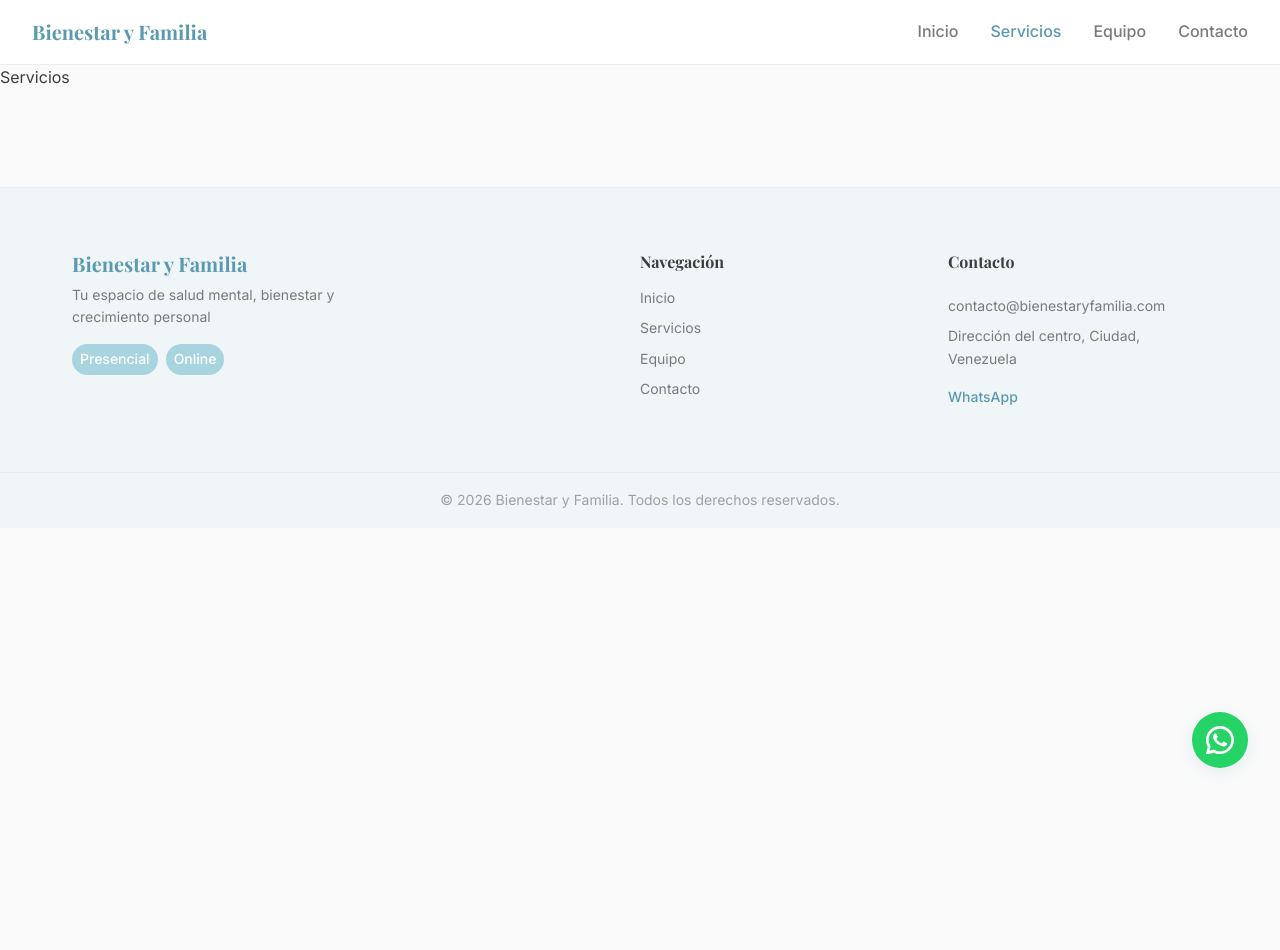
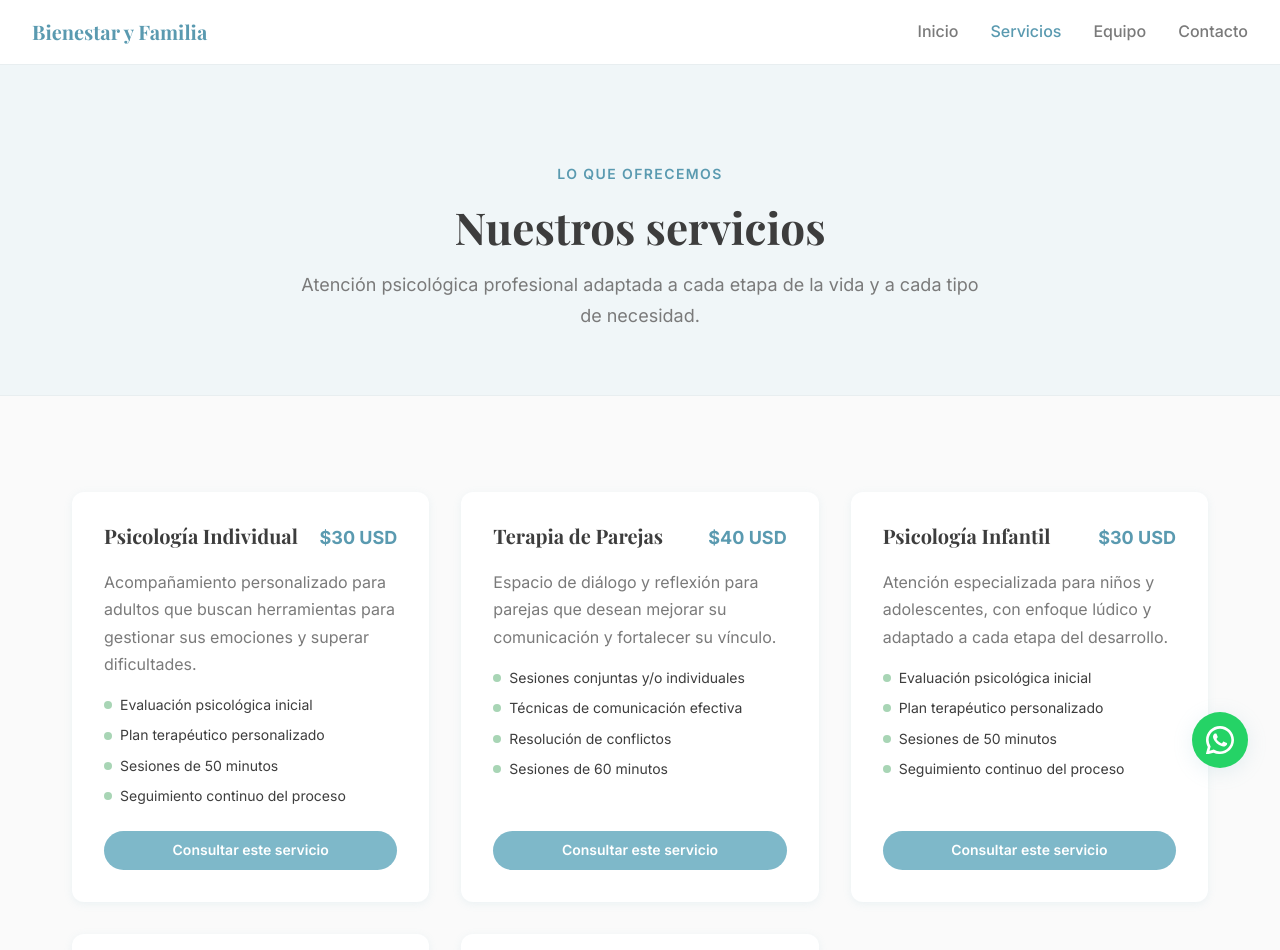
Before and after one commit to gabriela-her/bienestar-familia, a React (Vite) app: page /servicios in a window 1280 px wide. Shown: the top 950 px of the page. Before the commit the page ends 800 px from the top, so only its background shows below. Built offline with nearby package versions, Linux system fonts and the light colour scheme.

Commit message:
feat: add servicios page with service cards and CTA

```diff
--- a/src/data/config.ts
+++ b/src/data/config.ts
@@ -55,30 +55,59 @@ images: {
             id: 'psicologia-individual',
             title: 'Psicología Individual',
             description: 'Acompañamiento personalizado para adultos que buscan herramientas para gestionar sus emociones y superar dificultades.',
+            details: [
+                'Evaluación psicológica inicial',
+                'Plan terapéutico personalizado',
+                'Sesiones de 50 minutos',
+                'Seguimiento continuo del proceso',
+            ],
             price: 30,
         },
         {
             id: 'terapia-parejas',
             title: 'Terapia de Parejas',
             description: 'Espacio de diálogo y reflexión para parejas que desean mejorar su comunicación y fortalecer su vínculo.',
+            details: [
+                'Sesiones conjuntas y/o individuales',
+                'Técnicas de comunicación efectiva',
+                'Resolución de conflictos',
+                'Sesiones de 60 minutos',
+            ],
             price: 40,
         },
         {
             id: 'psicologia-infantil',
             title: 'Psicología Infantil',
             description: 'Atención especializada para niños y adolescentes, con enfoque lúdico y adaptado a cada etapa del desarrollo.',
+            details: [
+                'Evaluación psicológica inicial',
+                'Plan terapéutico personalizado',
+                'Sesiones de 50 minutos',
+                'Seguimiento continuo del proceso',
+            ],
             price: 30,
         },
         {
             id: 'terapia-familiar',
             title: 'Terapia Familiar',
             description: 'Intervención sistémica para familias que atraviesan conflictos o cambios y buscan mejorar su dinámica.',
+            details: [
+                'Sesiones conjuntas y/o individuales',
+                'Técnicas de comunicación efectiva',
+                'Resolución de conflictos',
+                'Sesiones de 60 minutos',
+            ],
             price: 45,
         },
         {
             id: 'talleres',
             title: 'Talleres Grupales',
             description: 'Sesiones grupales en un espacio amplio y acogedor, diseñadas para el crecimiento personal y el bienestar colectivo.',
+            details: [
+                'Actividades lúdicas y participativas',
+                'Espacio seguro para la expresión emocional',
+                'Aprendizaje colaborativo',
+            ],
             price: 20,
         },
     ],
--- /dev/null
+++ b/src/pages/Servicios/Servicios.css
@@ -0,0 +1,65 @@
+.servicios__hero {
+  background-color: var(--color-background-soft);
+  padding: var(--spacing-4xl) 0 var(--spacing-3xl);
+  border-bottom: 1px solid var(--color-border);
+}
+
+.servicios__hero-container {
+  max-width: var(--max-width);
+  margin: 0 auto;
+  padding: 0 var(--spacing-xl);
+  text-align: center;
+}
+
+.servicios__label {
+  display: inline-block;
+  color: var(--color-primary-dark);
+  font-size: var(--font-size-sm);
+  font-weight: var(--font-weight-semibold);
+  text-transform: uppercase;
+  letter-spacing: 0.1em;
+  margin-bottom: var(--spacing-md);
+}
+
+.servicios__title {
+  font-size: var(--font-size-4xl);
+  color: var(--color-text);
+  margin-bottom: var(--spacing-md);
+}
+
+.servicios__subtitle {
+  font-size: var(--font-size-lg);
+  color: var(--color-text-light);
+  max-width: var(--max-width-text);
+  margin: 0 auto;
+  line-height: 1.7;
+}
+
+.servicios__grid-section {
+  padding: var(--spacing-4xl) 0;
+  background-color: var(--color-background);
+}
+
+.servicios__grid-container {
+  max-width: var(--max-width);
+  margin: 0 auto;
+  padding: 0 var(--spacing-xl);
+}
+
+.servicios__grid {
+  display: grid;
+  grid-template-columns: repeat(3, 1fr);
+  gap: var(--spacing-xl);
+}
+
+@media (max-width: 1024px) {
+  .servicios__grid {
+    grid-template-columns: repeat(2, 1fr);
+  }
+}
+
+@media (max-width: 768px) {
+  .servicios__grid {
+    grid-template-columns: 1fr;
+  }
+}
--- a/src/pages/Servicios/Servicios.tsx
+++ b/src/pages/Servicios/Servicios.tsx
@@ -1,5 +1,35 @@
+import { siteConfig } from '../../data/config'
+import ServiceCard from './components/ServiceCard/ServiceCard'
+import ServiciosCTA from './components/ServiciosCTA/ServiciosCTA'
+import './Servicios.css'
+
 function Servicios() {
-  return <main>Servicios</main>
+  return (
+    <main className="servicios">
+      <section className="servicios__hero">
+        <div className="servicios__hero-container">
+          <span className="servicios__label">Lo que ofrecemos</span>
+          <h1 className="servicios__title">Nuestros servicios</h1>
+          <p className="servicios__subtitle">
+            Atención psicológica profesional adaptada a cada etapa
+            de la vida y a cada tipo de necesidad.
+          </p>
+        </div>
+      </section>
+
+      <section className="servicios__grid-section">
+        <div className="servicios__grid-container">
+          <div className="servicios__grid">
+            {siteConfig.services.map((service) => (
+              <ServiceCard key={service.id} service={service} />
+            ))}
+          </div>
+        </div>
+      </section>
+
+      <ServiciosCTA />
+    </main>
+  )
 }
 
 export default Servicios
--- /dev/null
+++ b/src/pages/Servicios/components/ServiceCard/ServiceCard.css
@@ -0,0 +1,81 @@
+.service-card {
+  background-color: var(--color-white);
+  border-radius: var(--border-radius-md);
+  padding: var(--spacing-xl);
+  box-shadow: var(--shadow-sm);
+  display: flex;
+  flex-direction: column;
+  gap: var(--spacing-md);
+  transition: transform var(--transition-base), box-shadow var(--transition-base);
+}
+
+.service-card:hover {
+  transform: translateY(-4px);
+  box-shadow: var(--shadow-md);
+}
+
+.service-card__header {
+  display: flex;
+  justify-content: space-between;
+  align-items: flex-start;
+  gap: var(--spacing-md);
+}
+
+.service-card__title {
+  font-size: var(--font-size-xl);
+  color: var(--color-text);
+}
+
+.service-card__price {
+  font-size: var(--font-size-lg);
+  font-weight: var(--font-weight-bold);
+  color: var(--color-primary-dark);
+  white-space: nowrap;
+}
+
+.service-card__description {
+  font-size: var(--font-size-base);
+  color: var(--color-text-light);
+  line-height: 1.7;
+}
+
+.service-card__details {
+  display: flex;
+  flex-direction: column;
+  gap: var(--spacing-sm);
+  flex: 1;
+}
+
+.service-card__detail {
+  display: flex;
+  align-items: center;
+  gap: var(--spacing-sm);
+  font-size: var(--font-size-sm);
+  color: var(--color-text);
+}
+
+.service-card__detail-dot {
+  width: 8px;
+  height: 8px;
+  border-radius: var(--border-radius-full);
+  background-color: var(--color-secondary);
+  flex-shrink: 0;
+}
+
+.service-card__btn {
+  display: block;
+  text-align: center;
+  padding: var(--spacing-sm) var(--spacing-lg);
+  background-color: var(--color-primary);
+  color: var(--color-white);
+  border-radius: var(--border-radius-full);
+  font-size: var(--font-size-sm);
+  font-weight: var(--font-weight-semibold);
+  transition: all var(--transition-fast);
+  margin-top: var(--spacing-sm);
+}
+
+.service-card__btn:hover {
+  background-color: var(--color-primary-dark);
+  transform: translateY(-2px);
+}
--- /dev/null
+++ b/src/pages/Servicios/components/ServiceCard/ServiceCard.tsx
@@ -0,0 +1,48 @@
+import { siteConfig } from '../../../../data/config'
+import './ServiceCard.css'
+
+interface Service {
+  id: string
+  title: string
+  description: string
+  details: string[]
+  price: number
+}
+
+interface ServiceCardProps {
+  service: Service
+}
+
+function ServiceCard({ service }: ServiceCardProps) {
+  const whatsappUrl = `https://wa.me/${siteConfig.whatsapp}?text=${encodeURIComponent(`Hola, me interesa el servicio de ${service.title}`)}`
+
+  return (
+    <article className="service-card">
+      <div className="service-card__header">
+        <h3 className="service-card__title">{service.title}</h3>
+        <span className="service-card__price">
+          {siteConfig.currencySymbol}{service.price} {siteConfig.currency}
+        </span>
+      </div>
+      <p className="service-card__description">{service.description}</p>
+      <ul className="service-card__details">
+        {service.details.map((detail) => (
+          <li key={detail} className="service-card__detail">
+            <span className="service-card__detail-dot" />
+            {detail}
+          </li>
+        ))}
+      </ul>
+      <a
+        href={whatsappUrl}
+        target="_blank"
+        rel="noopener noreferrer"
+        className="service-card__btn"
+      >
+        Consultar este servicio
+      </a>
+    </article>
+  )
+}
+
+export default ServiceCard
--- /dev/null
+++ b/src/pages/Servicios/components/ServiciosCTA/ServiciosCTA.css
@@ -0,0 +1,43 @@
+.servicios-cta {
+  padding: var(--spacing-4xl) 0;
+  background-color: var(--color-background-warm);
+  border-top: 1px solid var(--color-border);
+}
+
+.servicios-cta__container {
+  max-width: var(--max-width-text);
+  margin: 0 auto;
+  padding: 0 var(--spacing-xl);
+  text-align: center;
+  display: flex;
+  flex-direction: column;
+  align-items: center;
+  gap: var(--spacing-lg);
+}
+
+.servicios-cta__title {
+  font-size: var(--font-size-3xl);
+  color: var(--color-text);
+}
+
+.servicios-cta__subtitle {
+  font-size: var(--font-size-lg);
+  color: var(--color-text-light);
+  line-height: 1.7;
+}
+
+.servicios-cta__btn {
+  display: inline-block;
+  padding: var(--spacing-md) var(--spacing-2xl);
+  background-color: var(--color-primary);
+  color: var(--color-white);
+  border-radius: var(--border-radius-full);
+  font-weight: var(--font-weight-semibold);
+  transition: all var(--transition-fast);
+}
+
+.servicios-cta__btn:hover {
+  background-color: var(--color-primary-dark);
+  transform: translateY(-2px);
+  box-shadow: var(--shadow-md);
+}
--- /dev/null
+++ b/src/pages/Servicios/components/ServiciosCTA/ServiciosCTA.tsx
@@ -0,0 +1,30 @@
+import { siteConfig } from '../../../../data/config'
+import './ServiciosCTA.css'
+
+function ServiciosCTA() {
+  const whatsappUrl = `https://wa.me/${siteConfig.whatsapp}?text=${encodeURIComponent(siteConfig.whatsappMessage)}`
+
+  return (
+    <section className="servicios-cta">
+      <div className="servicios-cta__container">
+        <h2 className="servicios-cta__title">
+          ¿No encuentras lo que buscas?
+        </h2>
+        <p className="servicios-cta__subtitle">
+          Contáctanos y cuéntanos tu situación. Te orientamos hacia
+          el servicio más adecuado para ti.
+        </p>
+        <a
+          href={whatsappUrl}
+          target="_blank"
+          rel="noopener noreferrer"
+          className="servicios-cta__btn"
+        >
+          Hablar con un profesional
+        </a>
+      </div>
+    </section>
+  )
+}
+
+export default ServiciosCTA
```
Lines whose indentation alone changed are shown as unchanged.
